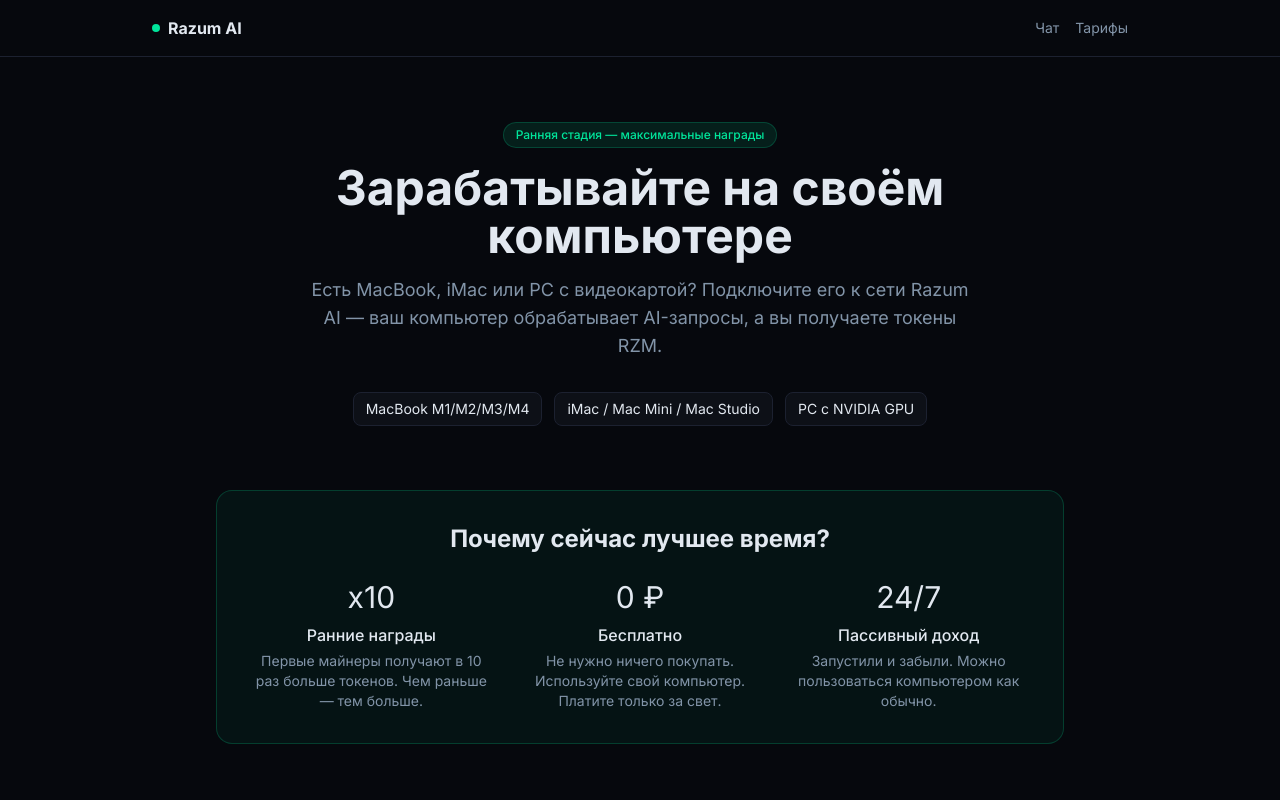
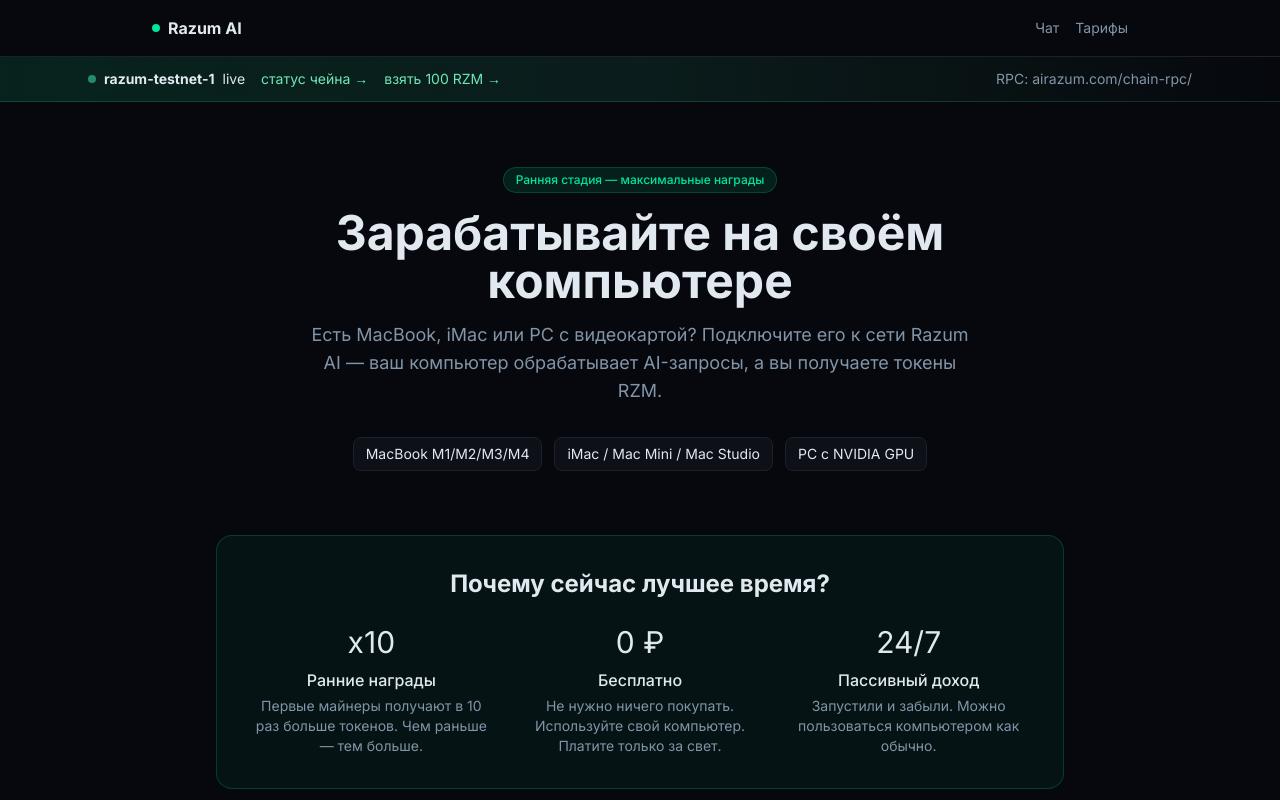
Before and after one commit to the-razum/razum, a Next.js app in the folder web-app/: page /miner in a window 1280 px wide. Shown: the top 800 px of the page. Built offline with nearby package versions, Linux system fonts and the light colour scheme; no server answers.

Commit message:
feat(miner): add testnet banner with chain status + faucet links

```diff
--- a/web-app/src/app/miner/page.tsx
+++ b/web-app/src/app/miner/page.tsx
@@ -59,6 +59,19 @@ export default function MinerPage() {
           </div>
         </div>
       </nav>
+
+      {/* ===== Testnet banner ===== */}
+      <div className="bg-gradient-to-r from-emerald-500/15 via-emerald-400/10 to-transparent border-b border-emerald-400/20">
+        <div className="max-w-6xl mx-auto px-6 py-3 flex flex-wrap gap-4 items-center text-sm">
+          <span className="flex items-center gap-2">
+            <span className="inline-block w-2 h-2 rounded-full bg-emerald-400 animate-pulse" />
+            <strong>razum-testnet-1</strong> live
+          </span>
+          <Link href="/chain" className="text-emerald-300 hover:underline">статус чейна →</Link>
+          <Link href="/faucet" className="text-emerald-300 hover:underline">взять 100 RZM →</Link>
+          <span className="text-text2 ml-auto hidden md:inline">RPC: airazum.com/chain-rpc/</span>
+        </div>
+      </div>
 
       <div className="max-w-4xl mx-auto px-6 py-16">
 
```
